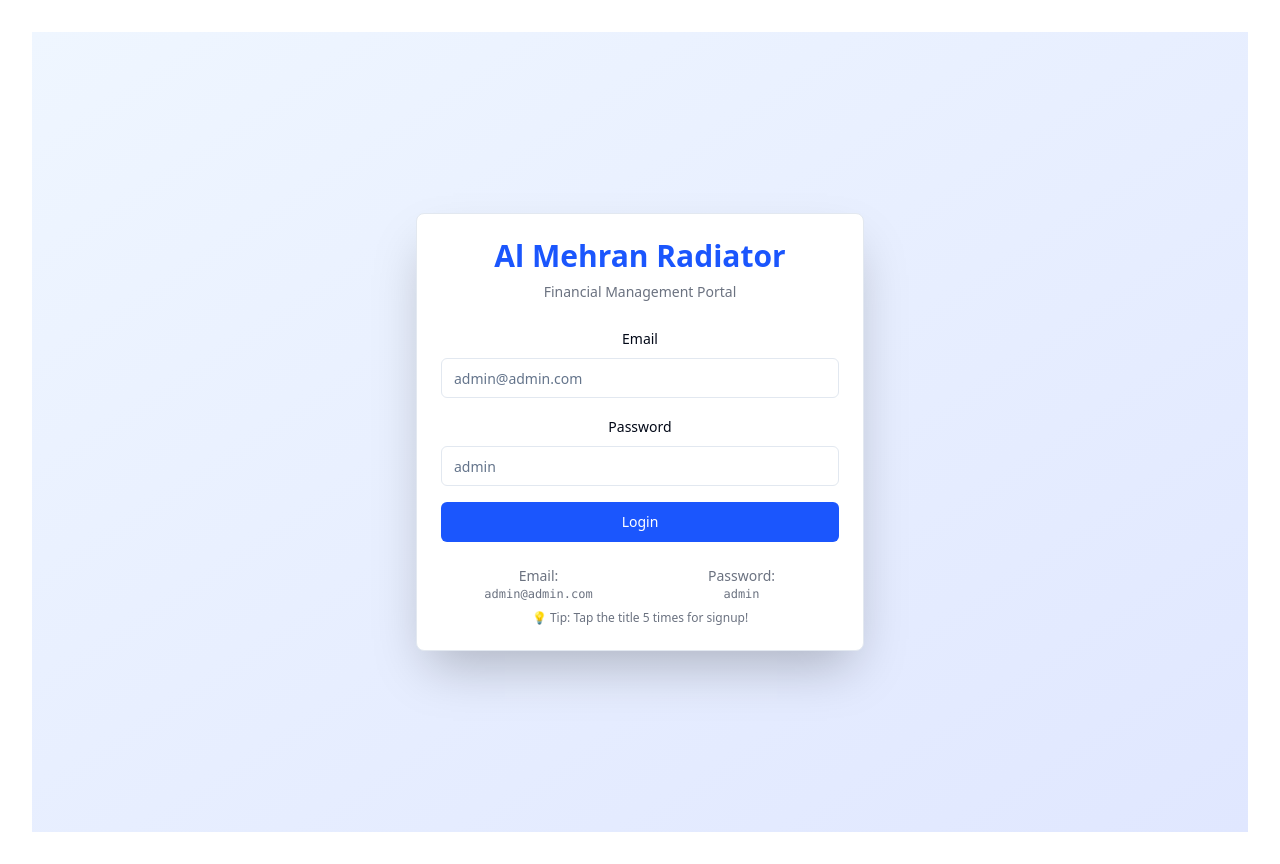
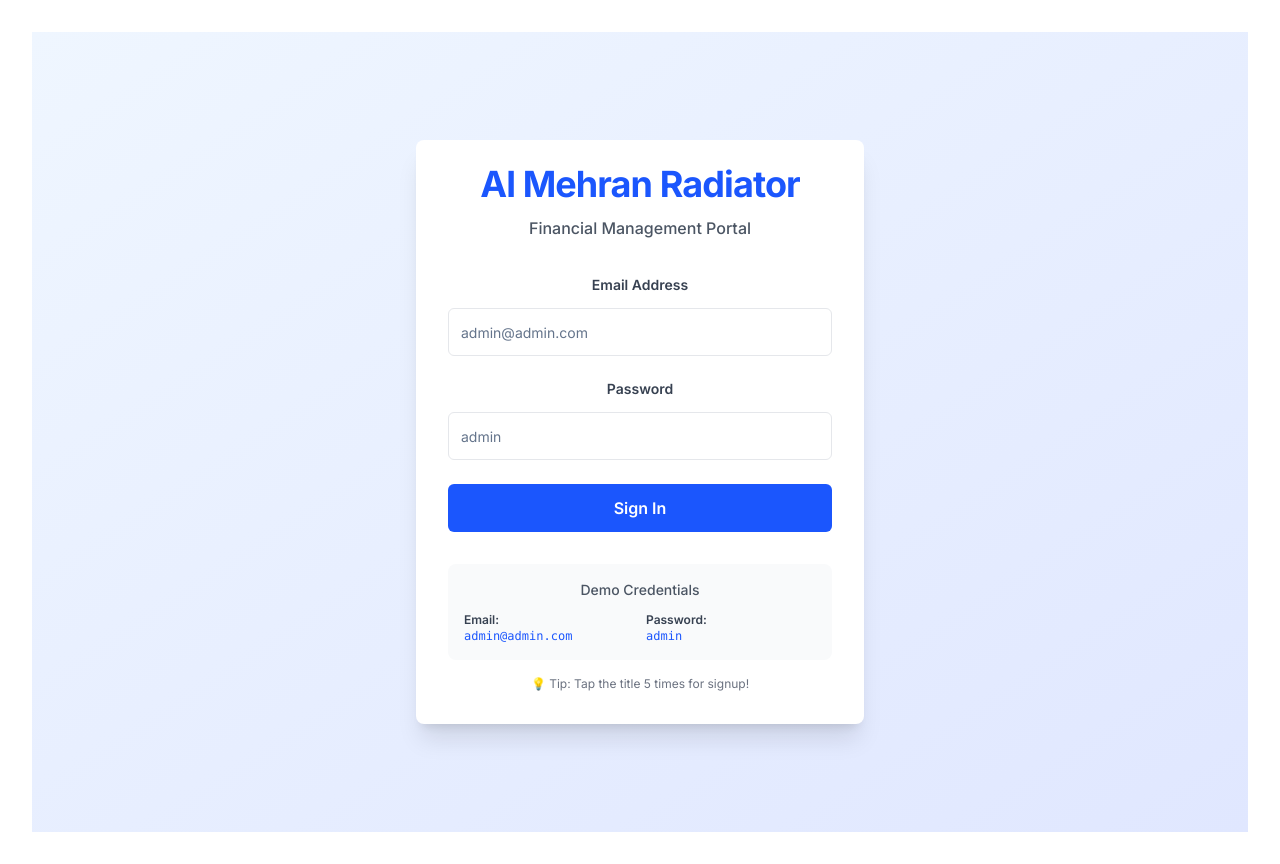
Before and after one commit to dastageerb/Khata_showcase, a React (Vite) app: page / in a window 1280 px wide. Built offline with nearby package versions, Linux system fonts and the light colour scheme.

Commit message:
Refactor: Apply Inter font and improve design
-   Applied Inter font to all screens for improved readability.
-   Enhanced text design for better visual hierarchy and emphasis on key data.

```diff
--- a/index.html
+++ b/index.html
@@ -1,26 +1,18 @@
-<!DOCTYPE html>
+
+<!doctype html>
 <html lang="en">
   <head>
     <meta charset="UTF-8" />
+    <link rel="icon" type="image/svg+xml" href="/favicon.ico" />
     <meta name="viewport" content="width=device-width, initial-scale=1.0" />
-    <title>mehran-financial-nexus-hub</title>
-    <meta name="description" content="Lovable Generated Project" />
-    <meta name="author" content="Lovable" />
-
-    <meta property="og:title" content="mehran-financial-nexus-hub" />
-    <meta property="og:description" content="Lovable Generated Project" />
-    <meta property="og:type" content="website" />
-    <meta property="og:image" content="https://lovable.dev/opengraph-image-p98pqg.png" />
-
-    <meta name="twitter:card" content="summary_large_image" />
-    <meta name="twitter:site" content="@lovable_dev" />
-    <meta name="twitter:image" content="https://lovable.dev/opengraph-image-p98pqg.png" />
+    <title>Al Mehran Radiator - Financial Management</title>
+    <link rel="preconnect" href="https://fonts.googleapis.com">
+    <link rel="preconnect" href="https://fonts.gstatic.com" crossorigin>
+    <link href="https://fonts.googleapis.com/css2?family=Inter:wght@300;400;500;600;700;800&display=swap" rel="stylesheet">
+    <script src="https://cdn.gpteng.co/gptengineer.js" defer></script>
   </head>
-
   <body>
     <div id="root"></div>
-    <!-- IMPORTANT: DO NOT REMOVE THIS SCRIPT TAG OR THIS VERY COMMENT! -->
-    <script src="https://cdn.gpteng.co/gptengineer.js" type="module"></script>
     <script type="module" src="/src/main.tsx"></script>
   </body>
 </html>
--- a/src/components/auth/LoginScreen.tsx
+++ b/src/components/auth/LoginScreen.tsx
@@ -1,3 +1,4 @@
+
 import React, { useState } from 'react';
 import { Button } from '@/components/ui/button';
 import { Input } from '@/components/ui/input';
@@ -63,17 +64,17 @@ const LoginScreen: React.FC<LoginScreenProps> = ({ onShowSignup }) => {
   };
 
   return (
-    <div className="min-h-screen bg-gradient-to-br from-blue-50 to-indigo-100 flex items-center justify-center p-4">
-      <Card className="w-full max-w-md shadow-2xl animate-fade-in">
-        <CardHeader className="text-center space-y-4">
+    <div className="min-h-screen bg-gradient-to-br from-blue-50 to-indigo-100 flex items-center justify-center p-4 font-sans">
+      <Card className="w-full max-w-md shadow-xl animate-fade-in border-0">
+        <CardHeader className="text-center space-y-6 pb-8">
           <div
             onClick={handleTitleClick}
             className="cursor-pointer select-none transition-all duration-300 hover:scale-105"
           >
-            <h1 className="text-3xl font-bold text-primary">
+            <h1 className="text-4xl font-bold text-primary tracking-tight">
               Al Mehran Radiator
             </h1>
-            <p className="text-sm text-gray-500 mt-2">Financial Management Portal</p>
+            <p className="text-base text-gray-600 mt-3 font-medium">Financial Management Portal</p>
           </div>
           {titleClickCount > 0 && titleClickCount < 5 && (
             <div className="flex justify-center space-x-1">
@@ -88,11 +89,11 @@ const LoginScreen: React.FC<LoginScreenProps> = ({ onShowSignup }) => {
             </div>
           )}
         </CardHeader>
-        <CardContent className="space-y-6">
-          <form onSubmit={handleLogin} className="space-y-4">
-            <div className="grid grid-cols-1 gap-4">
-              <div className="space-y-2">
-                <Label htmlFor="email">Email</Label>
+        <CardContent className="space-y-8 px-8 pb-8">
+          <form onSubmit={handleLogin} className="space-y-6">
+            <div className="space-y-5">
+              <div className="space-y-3">
+                <Label htmlFor="email" className="text-sm font-semibold text-gray-700">Email Address</Label>
                 <Input
                   id="email"
                   type="email"
@@ -100,11 +101,11 @@ const LoginScreen: React.FC<LoginScreenProps> = ({ onShowSignup }) => {
                   value={email}
                   onChange={(e) => setEmail(e.target.value)}
                   required
-                  className="transition-all duration-300 focus:ring-2 focus:ring-primary"
+                  className="h-12 text-base transition-all duration-300 focus:ring-2 focus:ring-primary border-gray-200"
                 />
               </div>
-              <div className="space-y-2">
-                <Label htmlFor="password">Password</Label>
+              <div className="space-y-3">
+                <Label htmlFor="password" className="text-sm font-semibold text-gray-700">Password</Label>
                 <Input
                   id="password"
                   type="password"
@@ -112,38 +113,41 @@ const LoginScreen: React.FC<LoginScreenProps> = ({ onShowSignup }) => {
                   value={password}
                   onChange={(e) => setPassword(e.target.value)}
                   required
-                  className="transition-all duration-300 focus:ring-2 focus:ring-primary"
+                  className="h-12 text-base transition-all duration-300 focus:ring-2 focus:ring-primary border-gray-200"
                 />
               </div>
             </div>
             <Button
               type="submit"
-              className="w-full bg-primary hover:bg-primary/90 transition-all duration-300 transform hover:scale-105"
+              className="w-full h-12 bg-primary hover:bg-primary/90 transition-all duration-300 transform hover:scale-[1.02] text-base font-semibold"
               disabled={state.isLoading}
             >
               {state.isLoading ? (
                 <div className="flex items-center space-x-2">
-                  <div className="animate-spin w-4 h-4 border-2 border-white border-t-transparent rounded-full"></div>
-                  <span>Logging in...</span>
+                  <div className="animate-spin w-5 h-5 border-2 border-white border-t-transparent rounded-full"></div>
+                  <span>Signing In...</span>
                 </div>
               ) : (
-                'Login'
+                'Sign In'
               )}
             </Button>
           </form>
 
-          <div className="text-center text-sm text-gray-500">
-            <div className="grid grid-cols-2 gap-2 mb-2">
-              <div>
-                <p className="font-medium">Email:</p>
-                <p className="font-mono text-xs">admin@admin.com</p>
-              </div>
-              <div>
-                <p className="font-medium">Password:</p>
-                <p className="font-mono text-xs">admin</p>
+          <div className="text-center">
+            <div className="bg-gray-50 rounded-lg p-4 mb-4">
+              <p className="text-sm font-medium text-gray-600 mb-3">Demo Credentials</p>
+              <div className="grid grid-cols-2 gap-3 text-xs">
+                <div className="text-left">
+                  <p className="font-semibold text-gray-700">Email:</p>
+                  <p className="font-mono text-primary">admin@admin.com</p>
+                </div>
+                <div className="text-left">
+                  <p className="font-semibold text-gray-700">Password:</p>
+                  <p className="font-mono text-primary">admin</p>
+                </div>
               </div>
             </div>
-            <p className="text-xs">💡 Tip: Tap the title 5 times for signup!</p>
+            <p className="text-xs text-gray-500">💡 Tip: Tap the title 5 times for signup!</p>
           </div>
         </CardContent>
       </Card>
--- a/src/pages/CompaniesPage.tsx
+++ b/src/pages/CompaniesPage.tsx
@@ -1,4 +1,3 @@
-
 import React, { useState } from 'react';
 import { Card, CardContent, CardHeader, CardTitle } from '@/components/ui/card';
 import { Button } from '@/components/ui/button';
@@ -7,7 +6,7 @@ import { Label } from '@/components/ui/label';
 import { useApp } from '@/context/AppContext';
 import { useToast } from '@/hooks/use-toast';
 import { Dialog, DialogContent, DialogHeader, DialogTitle } from '@/components/ui/dialog';
-import { Plus, Search, ChevronRight } from 'lucide-react';
+import { Plus, Search, ChevronRight, Building2 } from 'lucide-react';
 import { Table, TableBody, TableCell, TableHead, TableHeader, TableRow } from '@/components/ui/table';
 import { format } from 'date-fns';
 
@@ -87,54 +86,63 @@ const CompaniesPage: React.FC<CompaniesPageProps> = ({ onNavigate }) => {
   };
 
   return (
-    <div className="space-y-6">
-      <div className="flex flex-col sm:flex-row sm:items-center sm:justify-between gap-4">
-        <div>
-          <h1 className="text-2xl font-bold">Companies</h1>
-          <p className="text-gray-500">Manage your company partnerships</p>
+    <div className="space-y-8 font-sans">
+      <div className="flex flex-col sm:flex-row sm:items-center sm:justify-between gap-6">
+        <div className="space-y-2">
+          <div className="flex items-center space-x-3">
+            <Building2 className="w-8 h-8 text-primary" />
+            <h1 className="text-3xl font-bold text-gray-900 tracking-tight">Companies</h1>
+          </div>
+          <p className="text-lg text-gray-600">Manage your business partnerships and suppliers</p>
         </div>
 
-        <div className="flex flex-col sm:flex-row gap-2">
+        <div className="flex flex-col sm:flex-row gap-3">
           <div className="relative">
             <Search className="absolute left-3 top-1/2 transform -translate-y-1/2 text-gray-400 h-4 w-4" />
             <Input
-              placeholder="Search companies"
+              placeholder="Search companies..."
               value={searchQuery}
               onChange={(e) => setSearchQuery(e.target.value)}
-              className="pl-9 w-full sm:w-[250px]"
+              className="pl-10 w-full sm:w-[280px] h-11 text-base"
             />
           </div>
 
-          <Button onClick={() => setIsFormOpen(true)} className="w-full sm:w-auto">
-            <Plus className="h-4 w-4 mr-2" />
+          <Button onClick={() => setIsFormOpen(true)} className="w-full sm:w-auto h-11 px-6 font-semibold">
+            <Plus className="h-5 w-5 mr-2" />
             Add Company
           </Button>
         </div>
       </div>
 
-      <Card>
-        <CardHeader>
-          <CardTitle>Company List ({filteredCompanies.length})</CardTitle>
+      <Card className="border-0 shadow-lg">
+        <CardHeader className="pb-4">
+          <CardTitle className="text-xl font-semibold text-gray-900">
+            Company Directory ({filteredCompanies.length})
+          </CardTitle>
         </CardHeader>
         <CardContent>
           {filteredCompanies.length === 0 ? (
-            <div className="text-center py-8">
-              <p className="text-gray-500">
+            <div className="text-center py-12">
+              <Building2 className="w-12 h-12 text-gray-300 mx-auto mb-4" />
+              <p className="text-lg text-gray-500 font-medium">
                 {searchQuery ? 'No companies found matching your search' : 'No companies found'}
+              </p>
+              <p className="text-sm text-gray-400 mt-1">
+                {!searchQuery && 'Add your first company to get started'}
               </p>
             </div>
           ) : (
             <div className="overflow-x-auto">
               <Table>
                 <TableHeader>
-                  <TableRow>
-                    <TableHead>Name</TableHead>
-                    <TableHead>Contact Number</TableHead>
-                    <TableHead>Address</TableHead>
-                    <TableHead>Balance</TableHead>
-                    <TableHead>Created</TableHead>
-                    <TableHead>Updated</TableHead>
-                    <TableHead>Action</TableHead>
+                  <TableRow className="border-gray-200">
+                    <TableHead className="font-semibold text-gray-700 text-sm">Company Name</TableHead>
+                    <TableHead className="font-semibold text-gray-700 text-sm">Contact</TableHead>
+                    <TableHead className="font-semibold text-gray-700 text-sm">Address</TableHead>
+                    <TableHead className="font-semibold text-gray-700 text-sm">Balance</TableHead>
+                    <TableHead className="font-semibold text-gray-700 text-sm">Created</TableHead>
+                    <TableHead className="font-semibold text-gray-700 text-sm">Updated</TableHead>
+                    <TableHead className="font-semibold text-gray-700 text-sm">Action</TableHead>
                   </TableRow>
                 </TableHeader>
                 <TableBody>
@@ -144,15 +152,15 @@ const CompaniesPage: React.FC<CompaniesPageProps> = ({ onNavigate }) => {
                     return (
                       <TableRow
                         key={company.id}
-                        className="hover:bg-muted/50 cursor-pointer"
+                        className="hover:bg-gray-50 cursor-pointer border-gray-100 transition-colors"
                         onClick={() => handleCompanyClick(company.id)}
                       >
-                        <TableCell className="font-medium">{company.name}</TableCell>
-                        <TableCell>{company.contact_number}</TableCell>
+                        <TableCell className="font-semibold text-gray-900 text-base">{company.name}</TableCell>
+                        <TableCell className="font-medium text-gray-700">{company.contact_number}</TableCell>
                         <TableCell className="max-w-xs">
-                          <div className="truncate">{company.address || 'Not provided'}</div>
+                          <div className="truncate text-gray-600">{company.address || 'Not provided'}</div>
                         </TableCell>
-                        <TableCell className={`font-bold ${
+                        <TableCell className={`font-bold text-lg ${
                           balance >= 0 ? 'text-green-600' : 'text-red-600'
                         }`}>
                           {new Intl.NumberFormat('en-US', {
@@ -161,10 +169,10 @@ const CompaniesPage: React.FC<CompaniesPageProps> = ({ onNavigate }) => {
                             currencyDisplay: 'narrowSymbol'
                           }).format(balance)}
                         </TableCell>
-                        <TableCell className="text-sm text-gray-500">
+                        <TableCell className="text-sm text-gray-500 font-medium">
                           {format(new Date(company.created_at), 'MMM d, yyyy')}
                         </TableCell>
-                        <TableCell className="text-sm text-gray-500">
+                        <TableCell className="text-sm text-gray-500 font-medium">
                           {format(new Date(company.updated_at), 'MMM d, yyyy')}
                         </TableCell>
                         <TableCell>
@@ -175,9 +183,9 @@ const CompaniesPage: React.FC<CompaniesPageProps> = ({ onNavigate }) => {
                               e.stopPropagation();
                               handleCompanyClick(company.id);
                             }}
-                            className="h-8 w-8 p-0"
+                            className="h-9 w-9 p-0 hover:bg-primary/10"
                           >
-                            <ChevronRight className="h-4 w-4" />
+                            <ChevronRight className="h-4 w-4 text-primary" />
                           </Button>
                         </TableCell>
                       </TableRow>
@@ -194,46 +202,49 @@ const CompaniesPage: React.FC<CompaniesPageProps> = ({ onNavigate }) => {
       <Dialog open={isFormOpen} onOpenChange={setIsFormOpen}>
         <DialogContent className="sm:max-w-md">
           <DialogHeader>
-            <DialogTitle>Add New Company</DialogTitle>
+            <DialogTitle className="text-xl font-semibold">Add New Company</DialogTitle>
           </DialogHeader>
-          <form onSubmit={handleSubmit} className="space-y-4">
-            <div>
-              <Label htmlFor="name">Company Name</Label>
+          <form onSubmit={handleSubmit} className="space-y-5">
+            <div className="space-y-3">
+              <Label htmlFor="name" className="text-sm font-semibold text-gray-700">Company Name</Label>
               <Input
                 id="name"
                 value={formData.name}
                 onChange={(e) => setFormData({...formData, name: e.target.value})}
                 placeholder="Enter company name"
                 required
+                className="h-11 text-base"
               />
             </div>
 
-            <div>
-              <Label htmlFor="contact">Contact Number</Label>
+            <div className="space-y-3">
+              <Label htmlFor="contact" className="text-sm font-semibold text-gray-700">Contact Number</Label>
               <Input
                 id="contact"
                 value={formData.contact_number}
                 onChange={(e) => setFormData({...formData, contact_number: e.target.value})}
                 placeholder="Enter contact number"
                 required
+                className="h-11 text-base"
               />
             </div>
 
-            <div>
-              <Label htmlFor="address">Address (Optional)</Label>
+            <div className="space-y-3">
+              <Label htmlFor="address" className="text-sm font-semibold text-gray-700">Address (Optional)</Label>
               <Input
                 id="address"
                 value={formData.address}
                 onChange={(e) => setFormData({...formData, address: e.target.value})}
                 placeholder="Enter address"
+                className="h-11 text-base"
               />
             </div>
 
-            <div className="flex justify-end space-x-2 pt-4">
-              <Button type="button" variant="outline" onClick={() => setIsFormOpen(false)}>
+            <div className="flex justify-end space-x-3 pt-4">
+              <Button type="button" variant="outline" onClick={() => setIsFormOpen(false)} className="font-medium">
                 Cancel
               </Button>
-              <Button type="submit" disabled={state.isLoading}>
+              <Button type="submit" disabled={state.isLoading} className="font-semibold">
                 {state.isLoading ? 'Adding...' : 'Add Company'}
               </Button>
             </div>
--- a/tailwind.config.ts
+++ b/tailwind.config.ts
@@ -19,6 +19,9 @@ export default {
 			}
 		},
 		extend: {
+			fontFamily: {
+				sans: ['Inter', 'system-ui', 'sans-serif'],
+			},
 			colors: {
 				border: 'hsl(var(--border))',
 				input: 'hsl(var(--input))',
```
Also changed, not shown: src/components/layout/MainLayout.tsx (+10 -10 lines).
